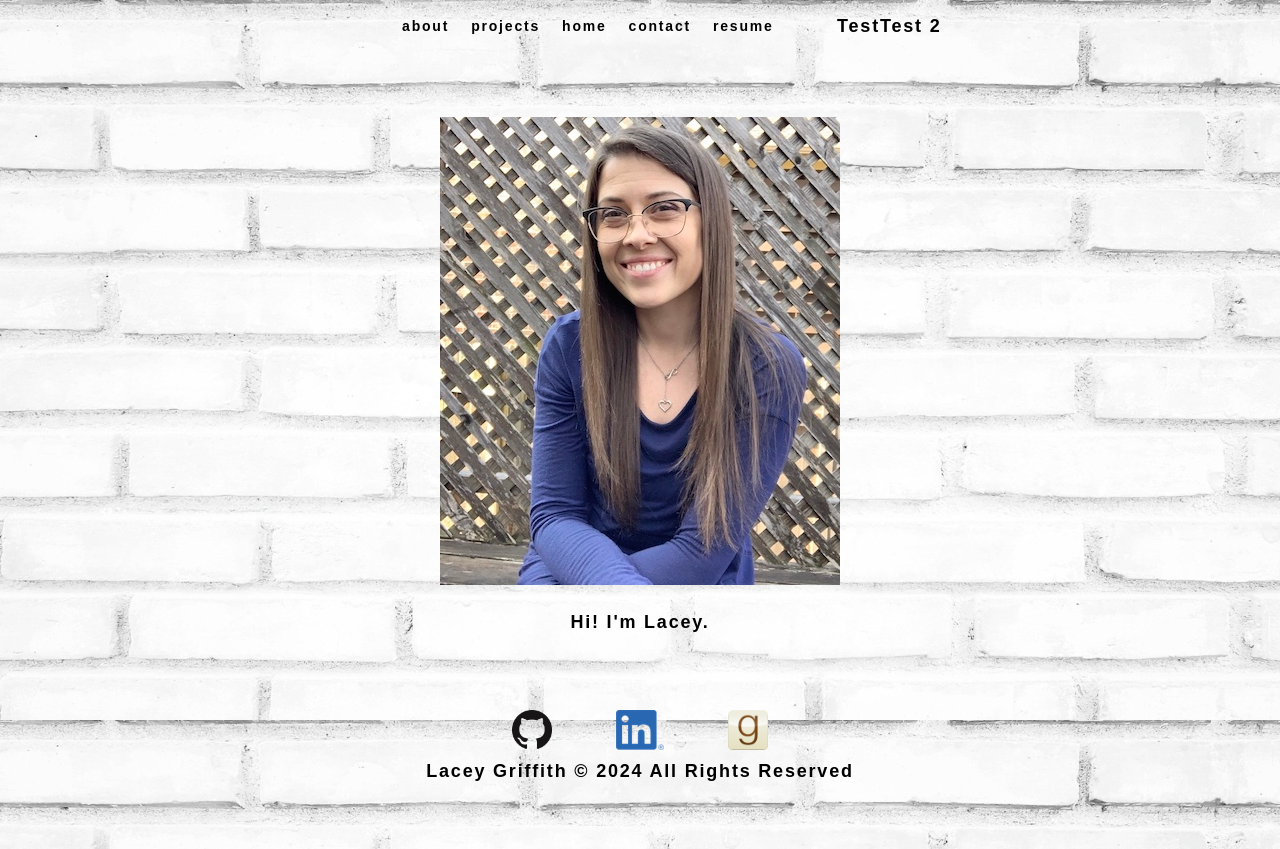
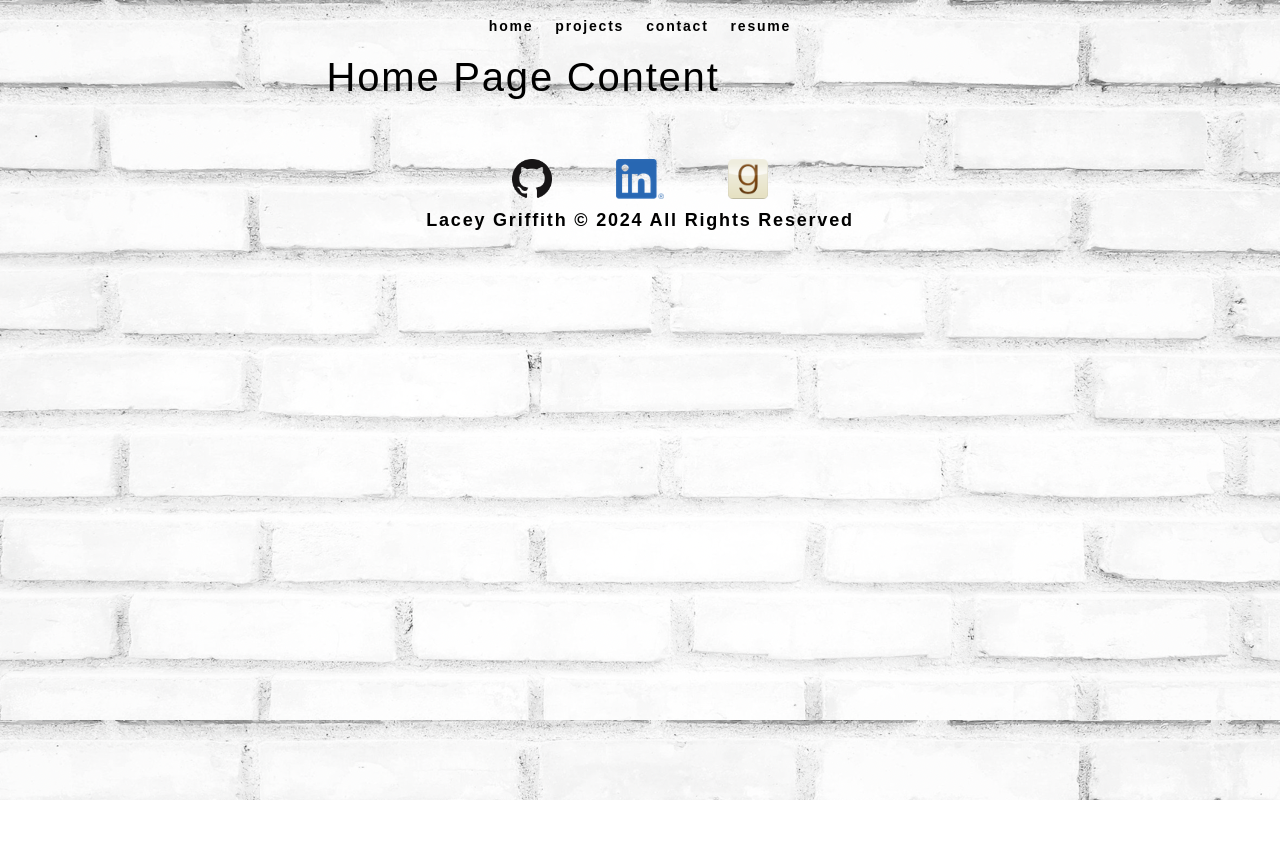
Before and after one commit to lacey-griffith/react-portfolio, a React (Create React App) app: page / in a window 1280 px wide. After the commit the page ends 800 px from the top, so only its background shows below. Built offline with nearby package versions, Linux system fonts and the light colour scheme.

Commit message:
oof, fixed navigation links!

```diff
--- a/package.json
+++ b/package.json
@@ -7,8 +7,9 @@
     "@testing-library/jest-dom": "^5.14.1",
     "@testing-library/react": "^11.2.7",
     "@testing-library/user-event": "^12.8.3",
-    "react": "^17.0.2",
-    "react-dom": "^17.0.2",
+    "react": "^18.0.0",
+    "react-dom": "^18.0.0",
+    "react-router-dom": "^7.5.0",
     "react-scripts": "^5.0.1",
     "web-vitals": "^1.1.2"
   },
--- a/public/index.html
+++ b/public/index.html
@@ -14,7 +14,7 @@
     <link rel="manifest" href="%PUBLIC_URL%/manifest.json" />
     <link href="https://cdn.jsdelivr.net/npm/bootstrap@5.0.2/dist/css/bootstrap.min.css" rel="stylesheet"
     integrity="sha384-EVSTQN3/azprG1Anm3QDgpJLIm9Nao0Yz1ztcQTwFspd3yD65VohhpuuCOmLASjC" crossorigin="anonymous">
-    <title>Lacey Griffith</title>
+    <title>Lacey Hay</title>
   </head>
   <body class='h-100'>
     <noscript>You need to enable JavaScript to run this app.</noscript>
--- a/src/App.js
+++ b/src/App.js
@@ -1,3 +1,4 @@
+import Routes from './Routes';
 import React from 'react';
 import Home from './components/Home';
 
@@ -5,7 +6,13 @@ import './App.css';
 import './index.css'
 
 function App() {
-    return(<Home/>)
+    //const [currentPage, setCurrentPage] = useState('Home');
+
+    return (
+        <div>
+            <Routes />
+        </div>
+    )
 }
 
 export default App;
--- /dev/null
+++ b/src/Routes.js
@@ -0,0 +1,30 @@
+import { BrowserRouter as Router, Routes, Route} from "react-router-dom";
+
+import Home from './components/Home/index';
+import Projects from './components/Projects/';
+import ContactForm from './components/Contact';
+import Resume from './components/Resume';
+import NotFoundPage from './components/NotFound';
+
+export const TheRoutes = () => {
+    return(
+        <Router>
+            <Routes>
+                <Route path="/" element={<Home />} />
+
+                <Route path="/projects" element={<Projects />} />
+                <Route path="/Projects" element={<Projects />} />
+
+                <Route path="/contact" element={<ContactForm />} />
+                <Route path="/Contact" element={<ContactForm />} />
+
+                <Route path="/resume" element={<Resume />} />
+                <Route path="/Resume" element={<Resume />} />
+
+                <Route path="*" element={<NotFoundPage />} />
+            </Routes>
+        </Router>
+    )
+}
+
+export default TheRoutes;
--- a/src/components/AboutMe/index.js
+++ /dev/null
@@ -1,25 +0,0 @@
-import React from 'react';
-import Footer from '../Footer';
-import profilePicture from "../../assets/images/bioImage.jpg"
-
-const About = () => {
-    return(
-        <section className='my-5'>
-            <div className='container d-flex flex-column text-center'>
-
-                <div className='p-2'>
-            <img src={profilePicture} className='my-2 profile-image' alt='profile'></img>
-            </div>
-
-            <div className='p-2'>
-            <p className='about-me'>
-                Hi! I'm Lacey.
-            </p>
-            </div>
-            </div>
-            <div><Footer/></div>
-        </section>
-    )
-};
-
-export default About;
--- a/src/components/Contact/index.js
+++ b/src/components/Contact/index.js
@@ -4,7 +4,7 @@ import Footer from '../Footer';
 
 import sendButton from '../../assets/images/navImages/send.png'
 
-function ContactForm(){
+const ContactForm = () => {
     const [error, setError] = useState('')
     const [formState, setFormState] = useState({name:'', email:'', message:''});
     const {name, email, message} = formState;
--- a/src/components/Footer/index.js
+++ b/src/components/Footer/index.js
@@ -2,8 +2,6 @@ import React from 'react';
 import gitHub from '../../assets/images/GitHub-Mark-64px.png'
 import linkedIn from '../../assets/images/LI-In-Bug.png'
 import goodReads from '../../assets/images/goodreads-md.png'
-
-
 
 const Footer = () => {
     return(
--- a/src/components/Home/index.js
+++ b/src/components/Home/index.js
@@ -1,44 +1,72 @@
 import React, {useState, useEffect} from 'react';
 import NavBar from '../NavBar';
-import About from '../AboutMe';
-import Projects from '../Projects';
+//import Projects from '../Projects';
+import Projects from '../Projects/index.js';
+
 import Contact from '../Contact';
 import Resume from '../Resume';
+import Footer from '../Footer';
+import NotFoundPage from '../NotFound.js';
+import profilePicture from '../../assets/images/bioImage.jpg';
 
-function Home(){
+const Home = () =>{
+    console.log('home');
+
+    const [currentPage, setCurrentPage] = useState('Home');
+
     useEffect(() => {
-        if(currentPage === 'About'){
-            document.title = currentPage
-        } else {
-            document.title = currentPage.navLink
-        }
-    });
+        document.title = currentPage;
+    }, [currentPage]);
 
-    const [currentPage, setCurrentPage] = useState('About');
 
     const writePage = (currentPage) => {
-        switch(currentPage.navLink){
-            case 'About':
-                return <About/>;
+        console.log(currentPage)
+
+        switch(currentPage){
             case 'Projects':
-                return <Projects/>;
+                return <Projects />;
             case 'Contact':
-                return <Contact/>;
+                return <Contact />;
             case 'Resume':
-                return <Resume/>;
+                return <Resume />;
+            case 'Home':
+                return (
+                    <div>
+                        <h1>Home Page Content</h1>
+                        {/* You can add more content related to 'Home' here */}
+                    </div>
+                );
             default:
-                return <About/>;
+                return <NotFoundPage />;
         }
     }
 
     return (
+        <>
     <div>
         <NavBar currentPage={currentPage} setCurrentPage={setCurrentPage}/>
         <div>
             {writePage(currentPage)}
         </div>
     </div>
+
+    <Footer/>
+{/*}
+    <section className='my-5'>
+        <div className='container d-flex flex-column text-center'>
+            <div className='p-2'>
+                <img src={profilePicture} className='my-2 profile-image' alt='profile'></img>
+            </div>
+
+            <div className='p-2'>
+                <p className='about-me'>
+                 Hi! I'm Lacey.
+                </p>
+            </div>
+            </div>
+        <div><Footer/></div>
+    </section>*/}
+        </>
     )
 };
-
 export default Home;
--- a/src/components/NavBar/index.js
+++ b/src/components/NavBar/index.js
@@ -1,29 +1,20 @@
 import React from 'react';
 
 //nav link images
-//import home from '../../assets/images/navImages/home.png'
+import home from '../../assets/images/navImages/home.png'
 import about from '../../assets/images/navImages/about.png'
 import projects from '../../assets/images/navImages/projects.png'
 import contact from '../../assets/images/navImages/contact.png'
 import resume from '../../assets/images/navImages/resume.png'
 
-function NavBar(props) {
-
+const NavBar = (props) => {
     const navLinks = [
-        // {
-        //     navLink: 'Home',
-        //     image: home
-        // },
         {
-            navLink: 'About',
-            image: about
+            navLink: 'Home',
+            image: home
         },
         {
             navLink: 'Projects',
-            image: projects
-        },
-        {
-            navLink: 'Home',
             image: projects
         },
         {
@@ -35,15 +26,12 @@ function NavBar(props) {
             image: resume
         }];
 
-    console.log(navLinks);
-    console.log(props)
-
     return (
         <header>
             <nav className="navbar navbar-nav navbar-expand-md navbar-expand-lg navbar-light text-center">
                 <div className="container-fluid text-center">
                     <button className="navbar-toggler" type="button" data-bs-toggle="collapse" data-bs-target="#navbarToggler" aria-controls="navbarToggler" aria-expanded="false" aria-label="Toggle navigation">
-                        <svg width="24" height="24" xmlns="http://www.w3.org/2000/svg" fill-rule="evenodd" clip-rule="evenodd">
+                        <svg width="24" height="24" xmlns="http://www.w3.org/2000/svg" fillRule="evenodd" clipRule="evenodd">
                             <path d="M2.994 19.996h-.002c.031.791.267.979.954.999 1.241.013 15.514 0
                             16.098-.009.679-.022.92-.269.96-.943 0 0-11.384.036-18.01-.047zm3.791-3.992l-3.779-.008c-.585.008-.98.453-1.005.947-.026.523.354
                             1.033 1.005 1.053h18.008c.645-.034 1.01-.539.985-1.053-.027-.49-.438-.92-.999-.943-1.3-.016-6.41.003-6.554.004-.522.003-.988.277-1.296.459-.89.522-1.587
@@ -69,7 +57,7 @@ function NavBar(props) {
                                 <li className='nav-item'
                                     key={link.navLink}>
                                     <a
-                                        href={'#' + link.navLink.toLowerCase()}
+                                        href={'/' + link.navLink.toLowerCase()}
                                         onClick={() => props.setCurrentPage(link.navLink)}
                                         className={props.currentPage === link.navLink ? 'nav-link active' : 'nav-link'}
                                         data-bs-toggle="collapse"
@@ -81,8 +69,10 @@ function NavBar(props) {
                             ))}
                         </ul>
                     </div>
+                    {/*
                     <div>Test</div>
                     <div>Test 2</div>
+                    */}
                 </div>
             </nav>
         </header>
--- /dev/null
+++ b/src/components/NotFound.js
@@ -0,0 +1,9 @@
+const NotFoundPage = () => {
+    return(
+        <>
+        <h1>fancy finding you here... </h1>
+        </>
+    );
+}
+
+export default NotFoundPage;
--- a/src/components/Resume/index.js
+++ b/src/components/Resume/index.js
@@ -1,13 +1,9 @@
 import React from 'react';
 import Footer from '../Footer';
 
-function Resume(){
+const Resume = () => {
 
     return(
-
-
-
-
 <section className='my-5'>
 <div className='container d-flex flex-column text-center'>
     <div className='p-2'>
```
Also changed, not shown: src/index.js (+4 -4 lines), 1 other file (tests, documents, lock files or other folders).
